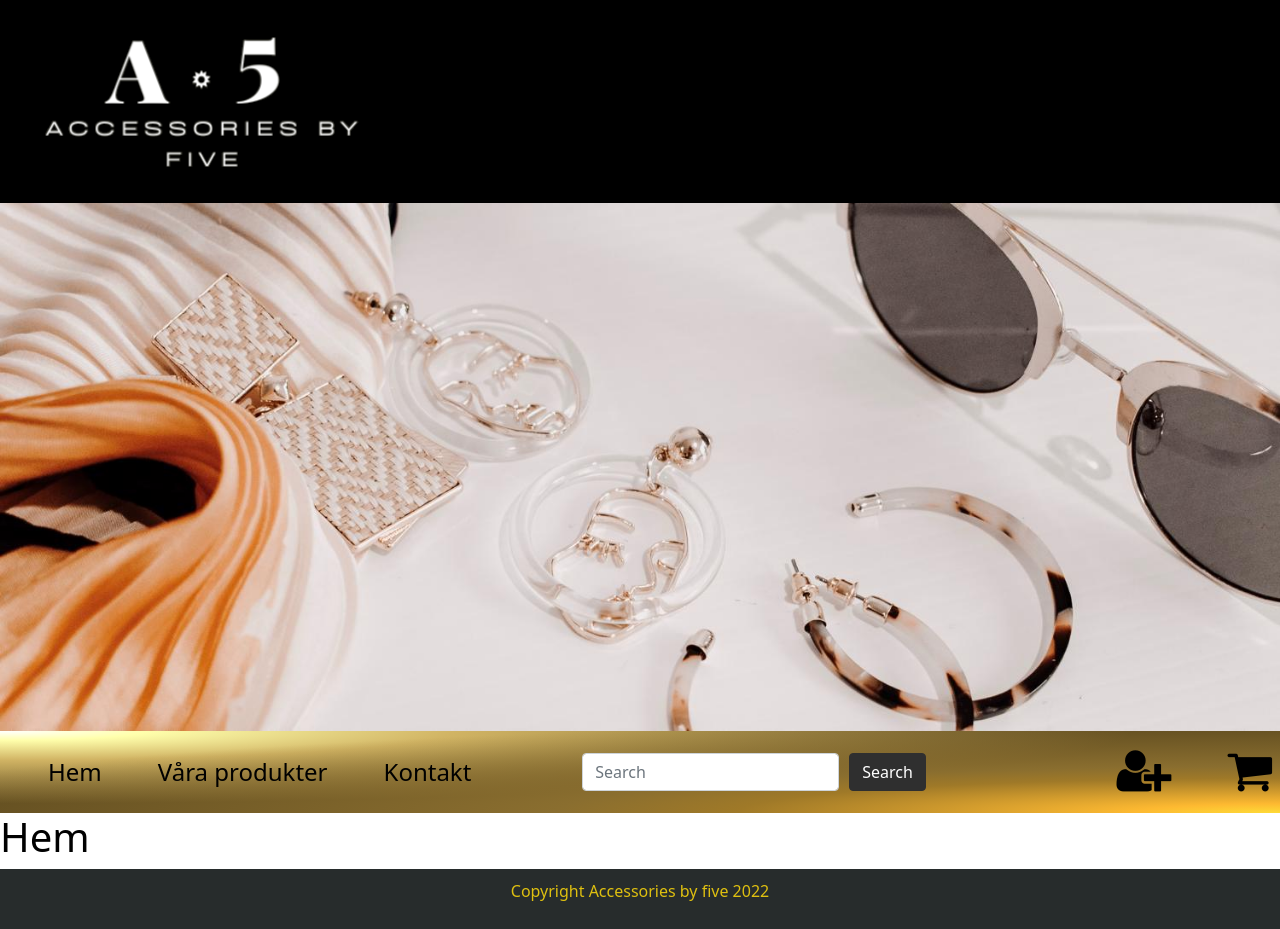
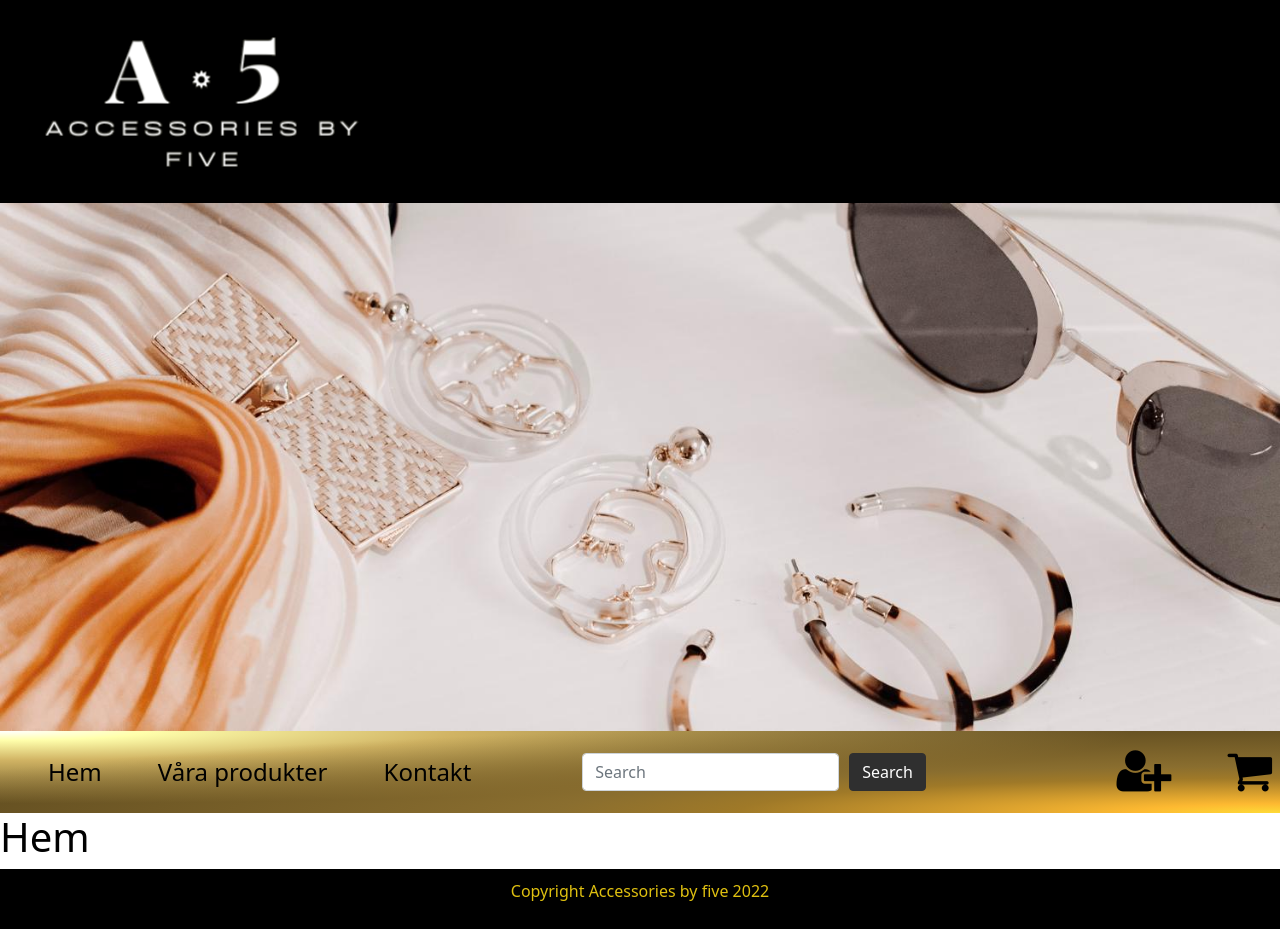
Before and after one commit to svantejonssonITHS/JavaScript-med-Ramverk-Laboration-3, a Vue app in the folder project/: page / in a window 1280 px wide. Built offline with nearby package versions, Linux system fonts and the light colour scheme.

Commit message:
black color till footer

```diff
--- a/project/src/components/FooterSection.vue
+++ b/project/src/components/FooterSection.vue
@@ -14,7 +14,7 @@
 </script>
 <style scoped>
 	footer {
-		background-color: rgb(39, 44, 44);
+		background-color: black;
 		padding: 10px;
 		text-align: center;
 		color: rgb(223, 192, 16);
```
